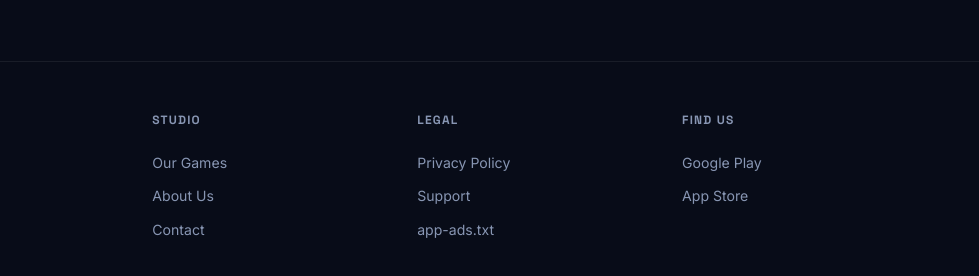
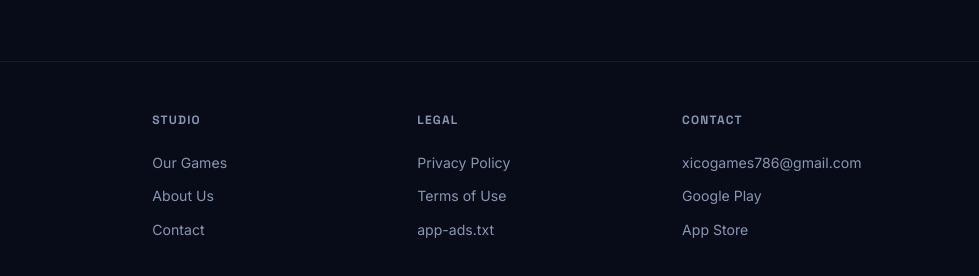
Before and after one commit to xicogames786/xicogames, a plain HTML site: page index.html in a window 1280 px wide. Shown: the part 2488-2764 px from the top of the page, 301-1280 px from the left. Drawn offline with Linux system fonts and the light colour scheme.

Commit message:
Update index.html

```diff
--- a/index.html
+++ b/index.html
@@ -39,7 +39,7 @@
     "description": "Independent mobile game studio for iOS and Android",
     "contactPoint": {
       "@type": "ContactPoint",
-      "email": "contact@xicogames.com",
+      "email": "xicogames786@gmail.com",
       "contactType": "customer support"
     }
   }
@@ -60,6 +60,7 @@
         <li><a href="index.html#games">Games</a></li>
         <li><a href="index.html#about">About</a></li>
         <li><a href="privacy-policy.html">Privacy</a></li>
+        <li><a href="terms-of-use.html">Terms of Use</a></li>
         <li><a href="contact.html" class="nav-cta">Contact Us</a></li>
       </ul>
 
@@ -75,6 +76,7 @@
     <a href="index.html#games">🎮 Games</a>
     <a href="index.html#about">✨ About</a>
     <a href="privacy-policy.html">🔒 Privacy Policy</a>
+    <a href="terms-of-use.html">📄 Terms of Use</a>
     <a href="contact.html">✉️ Contact Us</a>
   </div>
 
@@ -251,11 +253,12 @@
         <div class="footer-col">
           <h5>Legal</h5>
           <a href="privacy-policy.html">Privacy Policy</a>
-          <a href="contact.html">Support</a>
+          <a href="terms-of-use.html">Terms of Use</a>
           <a href="app-ads.txt">app-ads.txt</a>
         </div>
         <div class="footer-col">
-          <h5>Find Us</h5>
+          <h5>Contact</h5>
+          <a href="mailto:xicogames786@gmail.com">xicogames786@gmail.com</a>
           <a href="https://play.google.com/store" target="_blank" rel="noopener noreferrer">Google Play</a>
           <a href="https://apps.apple.com" target="_blank" rel="noopener noreferrer">App Store</a>
         </div>
@@ -265,6 +268,7 @@
         <span>© <span class="current-year"></span> Xico Games. All rights reserved.</span>
         <span>
           <a href="privacy-policy.html">Privacy Policy</a> ·
+          <a href="terms-of-use.html">Terms of Use</a> ·
           <a href="contact.html">Contact</a>
         </span>
       </div>
```
